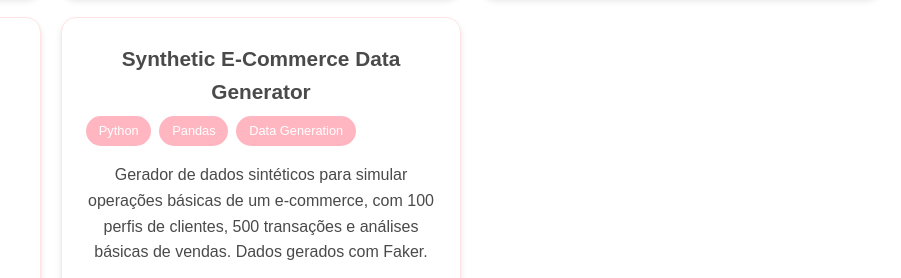
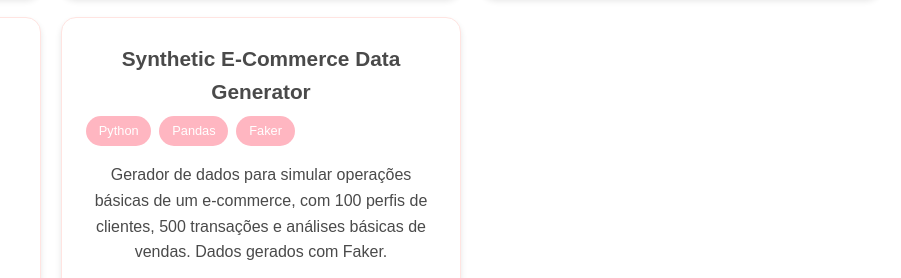
Before and after one commit to martinez-ie/landing-page-responsiva, a plain HTML site: page index.html in a window 1280 px wide. Shown: the part 2918-3196 px from the top of the page, 379-1280 px from the left. Drawn offline with Linux system fonts and the light colour scheme; a web font is replaced by a local one.

Commit message:
correção de card de projeto

```diff
--- a/index.html
+++ b/index.html
@@ -375,10 +375,10 @@
         <div class="projeto-tags">
           <span>Python</span>
           <span>Pandas</span>
-          <span>Data Generation</span>
+          <span>Faker</span>
         </div>
         <p>
-          Gerador de dados sintéticos para simular operações básicas de um e-commerce, com 100 perfis de clientes, 500 transações e análises básicas de vendas. Dados gerados com Faker.
+          Gerador de dados para simular operações básicas de um e-commerce, com 100 perfis de clientes, 500 transações e análises básicas de vendas. Dados gerados com Faker.
         </p>
         <div class="projeto-links">
           <a href="https://github.com/camylla-ops/synth-ecommerce-data" target="_blank" class="github-btn">
```
